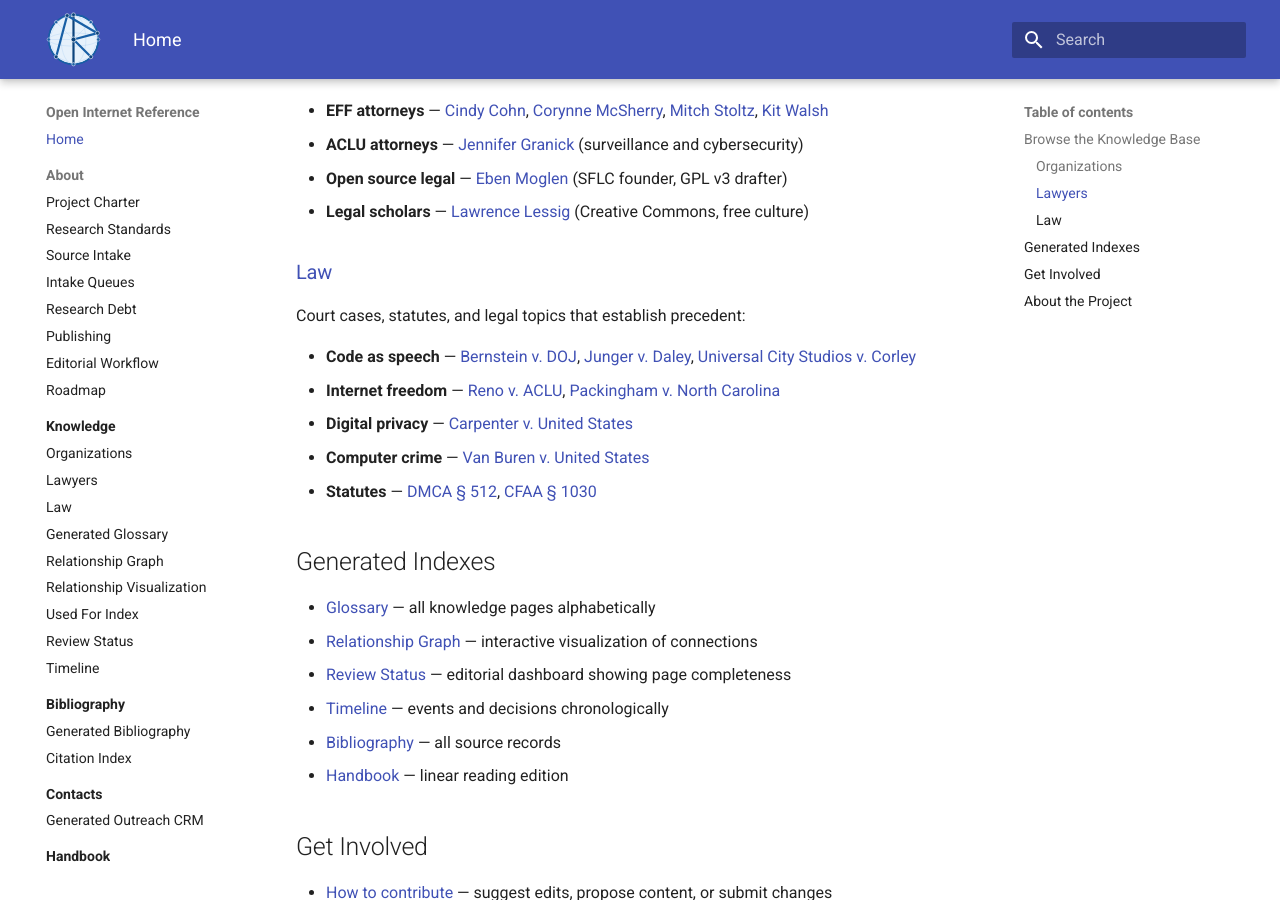
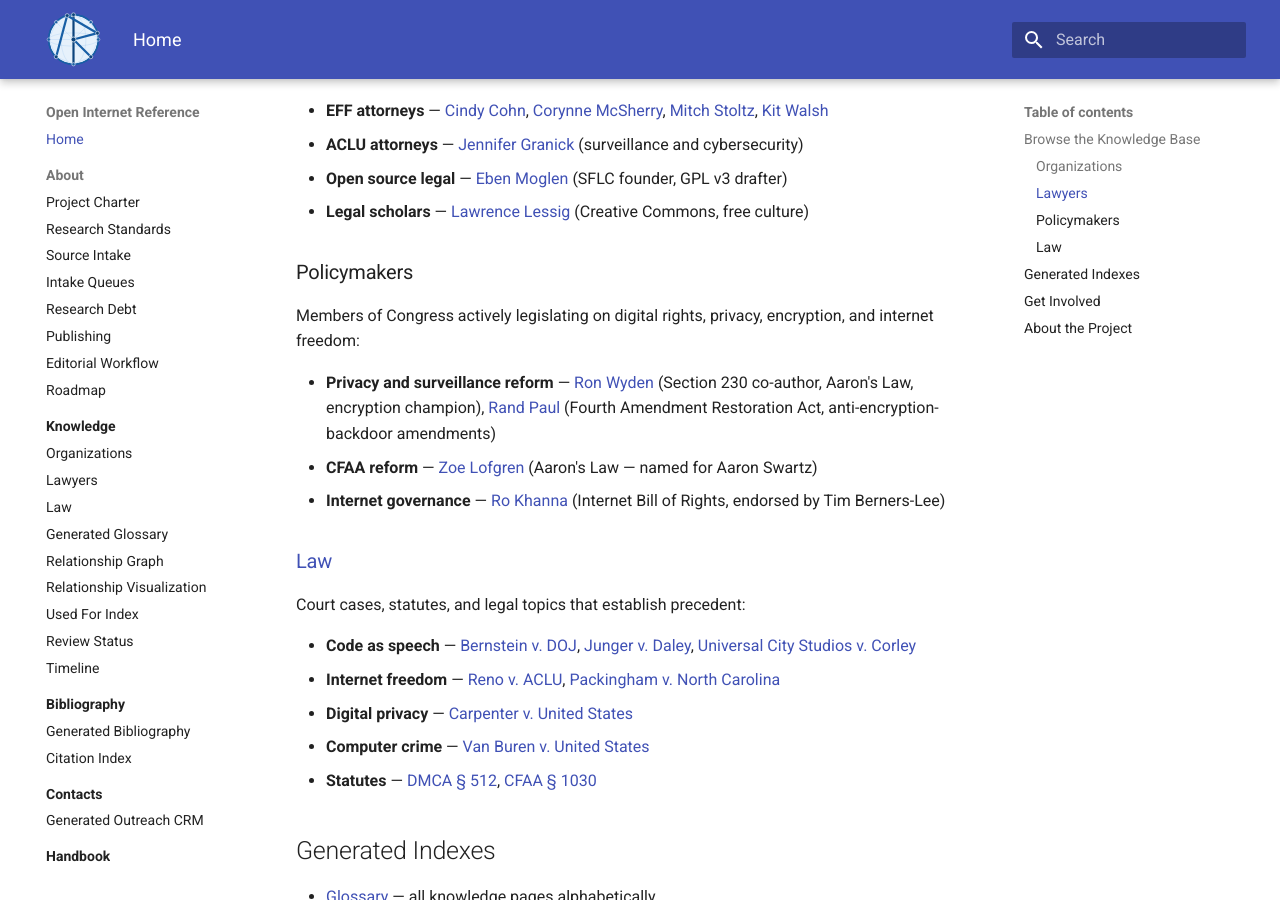
Before and after one commit to itsmeront/open-internet-reference, an MkDocs documentation site: the page built from website/index.md, in a window 1280 px wide and 900 px high, scrolled down 740 px. Built offline with MkDocs 1.6.1 and Material for MkDocs 9.7.7, drawn with Linux system fonts in a browser that asks for light colours.

Commit message:
Add Policymakers section to homepage
Adds a new 'Policymakers' section between Lawyers and Law on the
homepage, highlighting members of Congress actively legislating on
digital rights:
- Ron Wyden (Section 230, Aaron's Law, encryption)
- Rand Paul (Fourth Amendment, anti-backdoor)
- Zoe Lofgren (CFAA reform)
- Ro Khanna (Internet Bill of Rights)

```diff
--- a/website/index.md
+++ b/website/index.md
@@ -25,8 +25,15 @@
 - **Open source legal** — [Eben Moglen](generated/source-docs/knowledge/people/PERSON-EBEN-MOGLEN.md) (SFLC founder, GPL v3 drafter)
 - **Legal scholars** — [Lawrence Lessig](generated/source-docs/knowledge/people/PERSON-LAWRENCE-LESSIG.md) (Creative Commons, free culture)
 
+### Policymakers
+
+Members of Congress actively legislating on digital rights, privacy, encryption, and internet freedom:
+
+- **Privacy and surveillance reform** — [Ron Wyden](generated/source-docs/knowledge/people/PERSON-RON-WYDEN.md) (Section 230 co-author, Aaron's Law, encryption champion), [Rand Paul](generated/source-docs/knowledge/people/PERSON-RAND-PAUL.md) (Fourth Amendment Restoration Act, anti-encryption-backdoor amendments)
+- **CFAA reform** — [Zoe Lofgren](generated/source-docs/knowledge/people/PERSON-ZOE-LOFGREN.md) (Aaron's Law — named for Aaron Swartz)
+- **Internet governance** — [Ro Khanna](generated/source-docs/knowledge/people/PERSON-RO-KHANNA.md) (Internet Bill of Rights, endorsed by Tim Berners-Lee)
+
 ### [Law](knowledge/law.md)
-
 Court cases, statutes, and legal topics that establish precedent:
 
 - **Code as speech** — [Bernstein v. DOJ](generated/source-docs/knowledge/legal/CASE-BERNSTEIN-V-DOJ.md), [Junger v. Daley](generated/source-docs/knowledge/legal/CASE-JUNGER-V-DALEY.md), [Universal City Studios v. Corley](generated/source-docs/knowledge/legal/CASE-UNIVERSAL-V-CORLEY.md)
```
